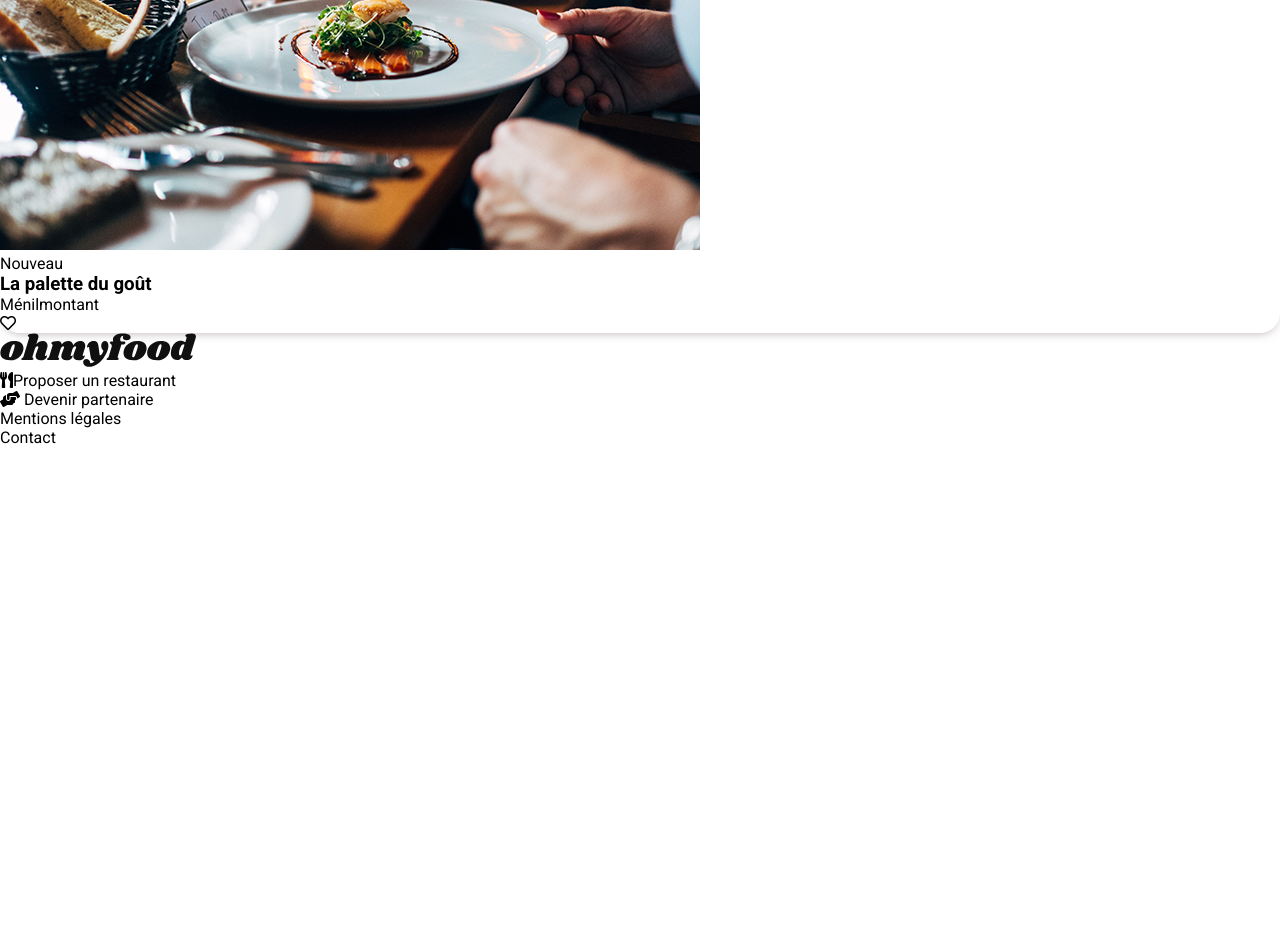
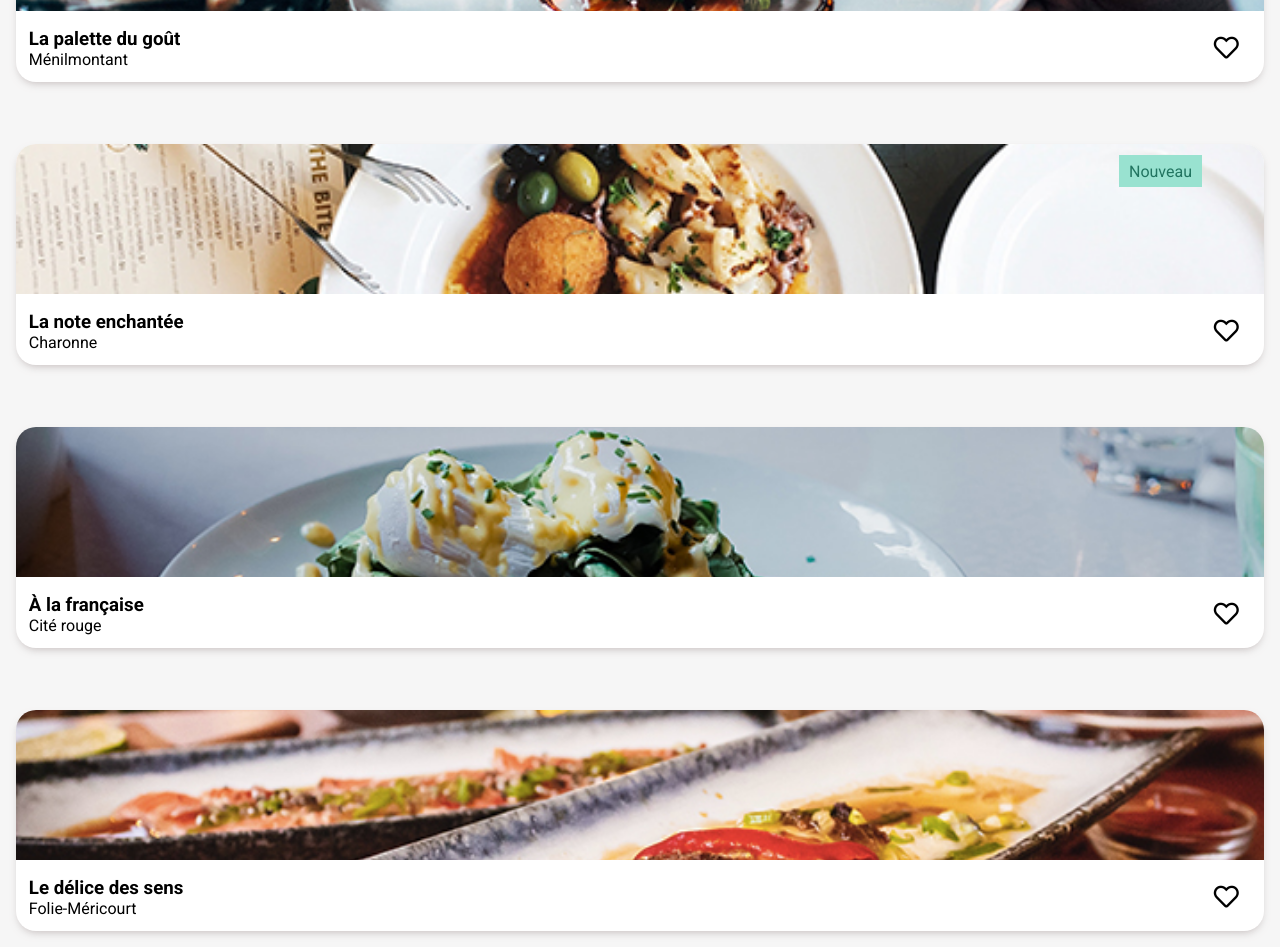
Before and after one commit to Sophianasseri/SophiaNasseri_3_06052021, a website: page index.html in a window 1280 px wide. Shown: the part 1113-2060 px from the top of the page. Before the commit the page ends 1560 px from the top, so only its background shows below. Drawn offline with Linux system fonts and the light colour scheme; a web font is replaced by a local one.

Commit message:
Ajout choix restaurant

```diff
--- a/index.html
+++ b/index.html
@@ -39,7 +39,7 @@
         <section class="presentation">
             <h1 class="title">Réservez le menu qui vous convient</h1>
             <p>Découvrez des restaurants d'exception, sélectionnés par nos soins.</p>
-            <button class ="btn">Explorer nos restaurants</button>
+            <button class="btn">Explorer nos restaurants</button>
         </section>
 
         <!--Fonctionnement site -->
@@ -47,9 +47,9 @@
             <h2 class="title">Fonctionnement</h2>
             <div class="working__container">
                 <div class="working__card card">
-                   <div class="working__step">
-                       <p>1</p>
-                   </div>
+                    <div class="working__step">
+                        <p>1</p>
+                    </div>
                     <i class="working__icon fas fa-mobile-alt"></i>
                     <p>Choissisez un restaurant</p>
                 </div>
@@ -75,21 +75,55 @@
             <!--Cartes restaurants-->
             <div class="restaurant__container">
                 <div class="restaurant-card card">
-                    <div class="restaurant-card__img">
-                        <img src="images/restaurants/lapalettedugout.jpg" alt="Restaurant La palette du goût">
-                        <p>Nouveau</p>
-                    </div>
+                    <a class="restaurant-card__link" href="lapalettedugout.html"></a>
+                    <img class="restaurant-card__img" src="images/restaurants/lapalettedugout.jpg"
+                        alt="Restaurant La palette du goût">
+                    <p class="restaurant-card__new">Nouveau</p>
                     <div class="restaurant-card__content">
                         <div class="restaurant-card__description">
                             <h3>La palette du goût</h3>
                             <p>Ménilmontant</p>
                         </div>
-                        <i class="far fa-heart"></i>
+                        <button class="restaurant-card__fav"><i class="far fa-heart"></i></button>
                     </div>
                 </div>
-                <div class="restaurant__card"></div>
-                <div class="restaurant__card"></div>
-                <div class="restaurant__card"></div>
+                <div class="restaurant-card card">
+                    <a class="restaurant-card__link" href="lanoteenchantee.html"></a>
+                    <img class="restaurant-card__img" src="images/restaurants/lanoteenchantee.jpg"
+                        alt="Restaurant La note enchantée">
+                    <p class="restaurant-card__new">Nouveau</p>
+                    <div class="restaurant-card__content">
+                        <div class="restaurant-card__description">
+                            <h3>La note enchantée</h3>
+                            <p>Charonne</p>
+                        </div>
+                        <button class="restaurant-card__fav"><i class="far fa-heart"></i></button>
+                    </div>
+                </div>
+            </div>
+            <div class="restaurant-card card">
+                <a class="restaurant-card__link" href="alafrancaise.html"></a>
+                <img class="restaurant-card__img" src="images/restaurants/alafrancaise.jpg"
+                    alt="Restaurant À la française ">
+                <div class="restaurant-card__content">
+                    <div class="restaurant-card__description">
+                        <h3>À la française</h3>
+                        <p>Cité rouge</p>
+                    </div>
+                    <button class="restaurant-card__fav"><i class="far fa-heart"></i></button>
+                </div>
+            </div>
+            <div class="restaurant-card card">
+                <a class="restaurant-card__link" href="ledelicedessens.html"></a>
+                <img class="restaurant-card__img" src="images/restaurants/ledelicedessens.jpg"
+                    alt="Restaurant Le délice des sens ">
+                <div class="restaurant-card__content">
+                    <div class="restaurant-card__description">
+                        <h3>Le délice des sens</h3>
+                        <p>Folie-Méricourt</p>
+                    </div>
+                    <button class="restaurant-card__fav"><i class="far fa-heart"></i></button>
+                </div>
             </div>
         </section>
     </main>
--- a/sass/main.scss
+++ b/sass/main.scss
@@ -5,14 +5,19 @@
 @import "./components/cards";
 @import "./layout/header";
 
-
+//Couleur de fond
+.presentation,
+.working__card,
+.restaurant {
+    background: $color-background;
+}
 //Localisation
 .location {
     padding: 0.5rem;
     display: flex;
     justify-content: center;
     align-items: center;
-    background: #EAEAEA;
+    background: #eaeaea;
     &__description {
         margin-left: 1rem;
     }
@@ -21,7 +26,6 @@
 .presentation {
     padding: 1rem 1.5rem;
     text-align: center;
-    background: $color-background;
 }
 
 //Fonctionnement du site
@@ -32,20 +36,19 @@
         margin: 0 5%;
     }
     &__card {
-        background: $color-background;
         margin: 5% 0;
-        display:flex;
+        display: flex;
         padding: 1.5rem;
-        position:relative;
+        position: relative;
         &--purple {
             background: lighten($color-primary, 35%);
         }
     }
     &__icon {
-        color: #7E7E7E;
+        color: #7e7e7e;
         margin-right: 5%;
         &--purple {
-        color: $color-primary;
+            color: $color-primary;
         }
     }
     &__step {
@@ -59,6 +62,50 @@
         height: 1.5rem;
         text-align: center;
         position: absolute;
-        left: -4%;
+        left: -12px;
     }
 }
+
+//Choix restaurant
+.restaurant {
+    padding: 1rem;
+}
+.restaurant-card {
+    background: #fff;
+    width: 100%;
+    height: auto;
+    position: relative;
+    margin: 5% 0;
+    &__link {
+        width: 100%;
+        height: 100%;
+        position: absolute;
+    }
+    &__img {
+        border-radius: 20px 20px 0 0;
+        height: 150px;
+        width: 100%;
+        object-fit: cover;
+    }
+    &__new {
+        padding: 0.4em 0.6em;
+        position: absolute;
+        background: $color-tertiary;
+        color: darken($color-tertiary, 45%);
+        right: 5%;
+        top: 5%;
+    }
+    &__content {
+        display: flex;
+        justify-content: space-between;
+        padding: 0.8rem;
+    }
+    &__fav {
+        border: none;
+        background: none;
+        font-size: 25px;
+        z-index: 2;
+        padding: 1em;
+        margin: -1em -0.5em;
+    }
+}
```
Also changed, not shown: css/style.css, 1 other file.
